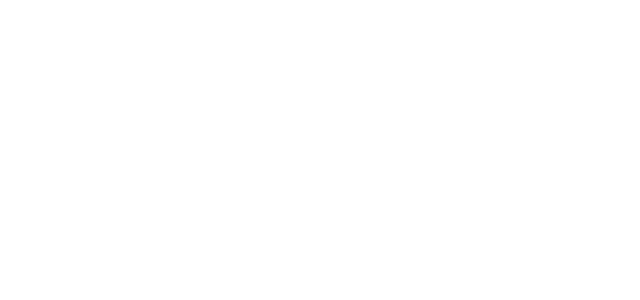
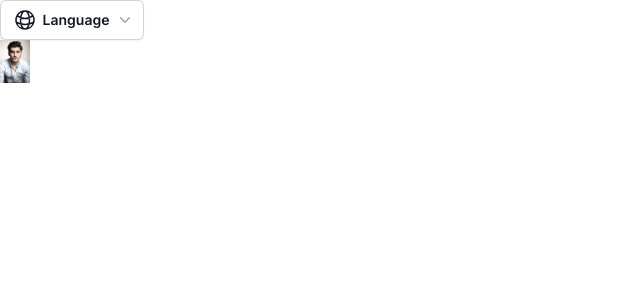
Before and after one commit to Vath-Song99/kru_frontend, a Next.js app: page / in a window 1280 px wide. Shown: the top 300 px of the page, without its empty margins (0-640 px from the left). Built offline with nearby package versions, Linux system fonts and the light colour scheme.

Commit message:
new commit

```diff
--- a/src/app/page.tsx
+++ b/src/app/page.tsx
@@ -1,9 +1,10 @@
+import { NavbarLeftSever, NavbarRightClient } from '@/components'
 import React from 'react'
 
 const Page = () => {
   return (
     <div>
-
+      <NavbarRightClient></NavbarRightClient>
 
     </div>
   )
--- /dev/null
+++ b/src/components/molecules/card-subject/index.ts
@@ -0,0 +1 @@
+export * from "./CardSubject"
--- a/src/components/molecules/cardSubject/index.ts
+++ /dev/null
@@ -1 +0,0 @@
-export * from './CardSubject';
--- a/src/components/molecules/index.ts
+++ b/src/components/molecules/index.ts
@@ -1,2 +1,3 @@
 export * from "./navbar"
 export * from "./benner"
+export * from "./card-subject"
```
Also changed, not shown: src/components/atoms/typhography/typography.tsx (line endings or trailing spaces), src/components/molecules/card-subject/CardSubject.tsx (renamed from src/components/molecules/cardSubject/CardSubject.tsx).
